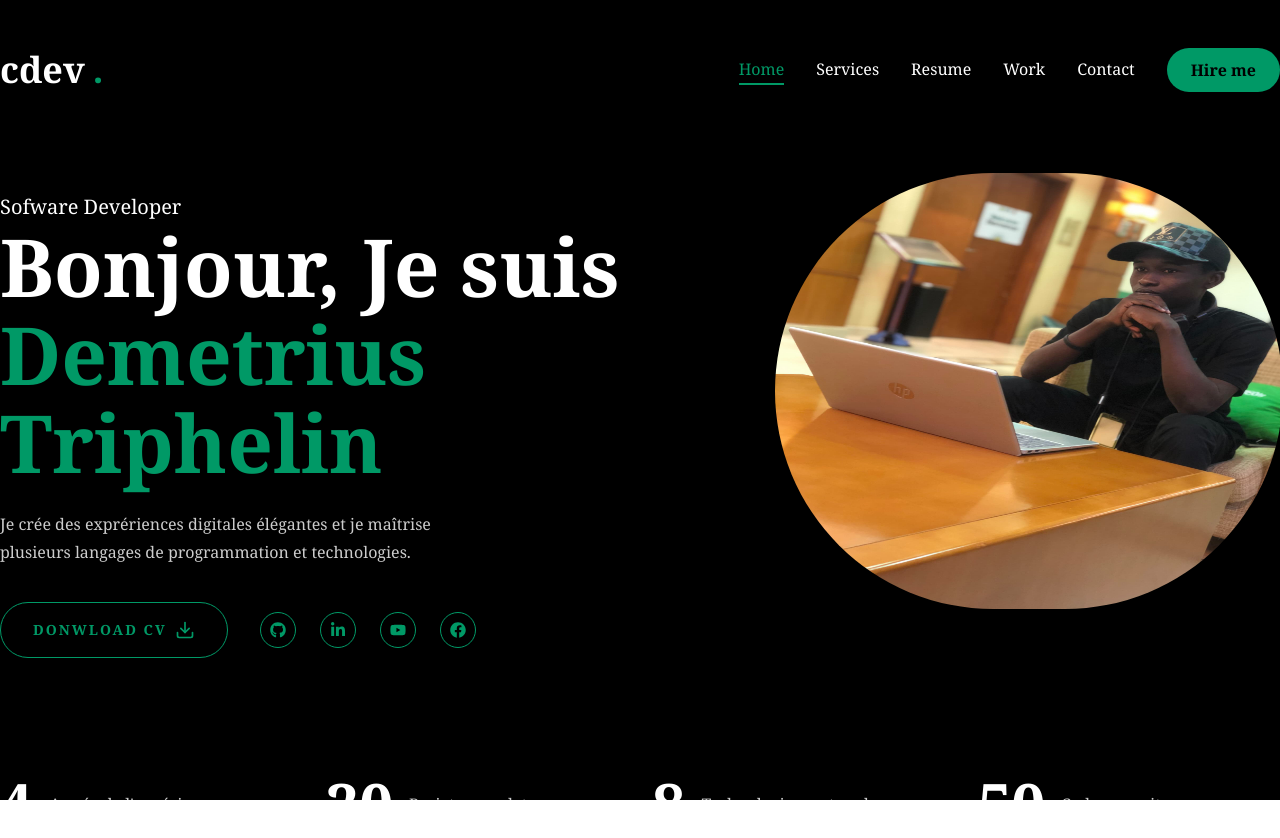
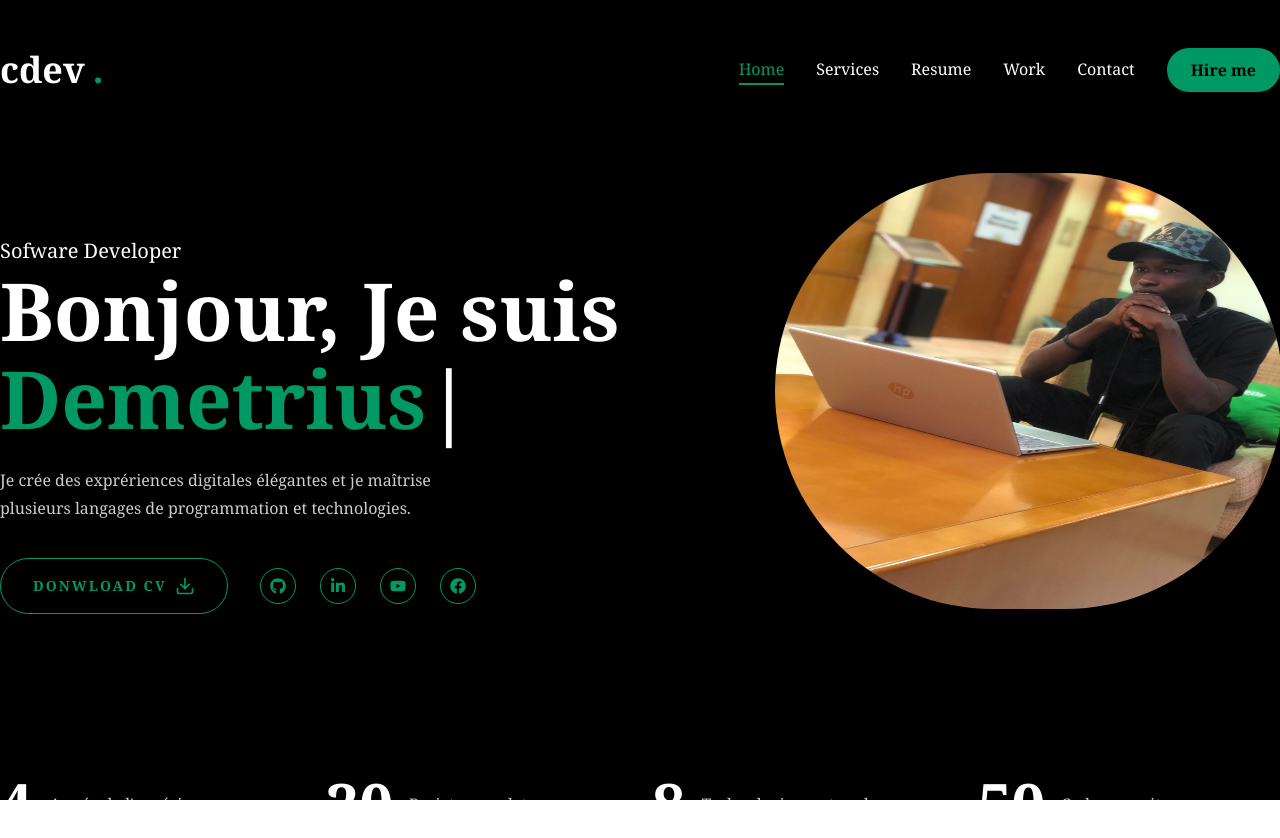
Before and after one commit to Demetrius-ch/portfolio3d, a Next.js app: page / in a window 1280 px wide. Shown: the top 838 px of the page. Built offline with nearby package versions, Linux system fonts and the light colour scheme.

Commit message:
Ajout de Typed

```diff
--- a/app/layout.jsx
+++ b/app/layout.jsx
@@ -16,8 +16,8 @@ const geistMono = Geist_Mono({
 });
 
 export const metadata = {
-  title: "Create Next App",
-  description: "Generated by create next app",
+  title: "cdv",
+  description: "",
 };
 
 export default function RootLayout({ children}) {
--- a/app/page.jsx
+++ b/app/page.jsx
@@ -1,10 +1,24 @@
+"use client";
 import { Button } from "../components/ui/button";
 import { FiDownload } from "react-icons/fi";
 // components
 import Social from "../components/Social";
 import Photo from "../components/Photo";
 import Stats from "../components/Stats";
+import Typed from "typed.js";
+import React from "react";
 const Home = () => {
+  const el = React.useRef(null);
+  React.useEffect(() => {
+    const typed = new Typed(el.current, {
+      strings: ["Demetrius", "Le Grand", "Concepteur Web"],
+      typeSpeed: 50,
+      loop: true, // Pour boucler
+    });
+    return () => {
+      typed.destroy();
+    };
+  }, []);
   return (
     <section className="h-full">
       <div className="container mx-auto h-full">
@@ -23,7 +37,7 @@ const Home = () => {
                * Donc à chaque fois qu'on spécifie une classe(h2-h3), on complète le reste avec ces classes.
                */}
               Bonjour, Je suis <br />{" "}
-              <span className="text-emerald-600">Demetrius Triphelin</span>
+              <span className="text-emerald-600" ref={el}></span>
             </h1>
             <p className="max-w-[500px] mb-9 text-white/80">
               Je crée des exprériences digitales élégantes et je maîtrise
--- a/package.json
+++ b/package.json
@@ -25,7 +25,8 @@
     "react-dom": "^19.2.0",
     "react-icons": "^5.5.0",
     "swiper": "^11.2.6",
-    "tailwind-merge": "^3.2.0"
+    "tailwind-merge": "^3.2.0",
+    "typed.js": "^2.1.0"
   },
   "devDependencies": {
     "@eslint/eslintrc": "^3",
```
Also changed, not shown: app/cdev.jpg (added), 1 other file (tests, documents, lock files or other folders).
